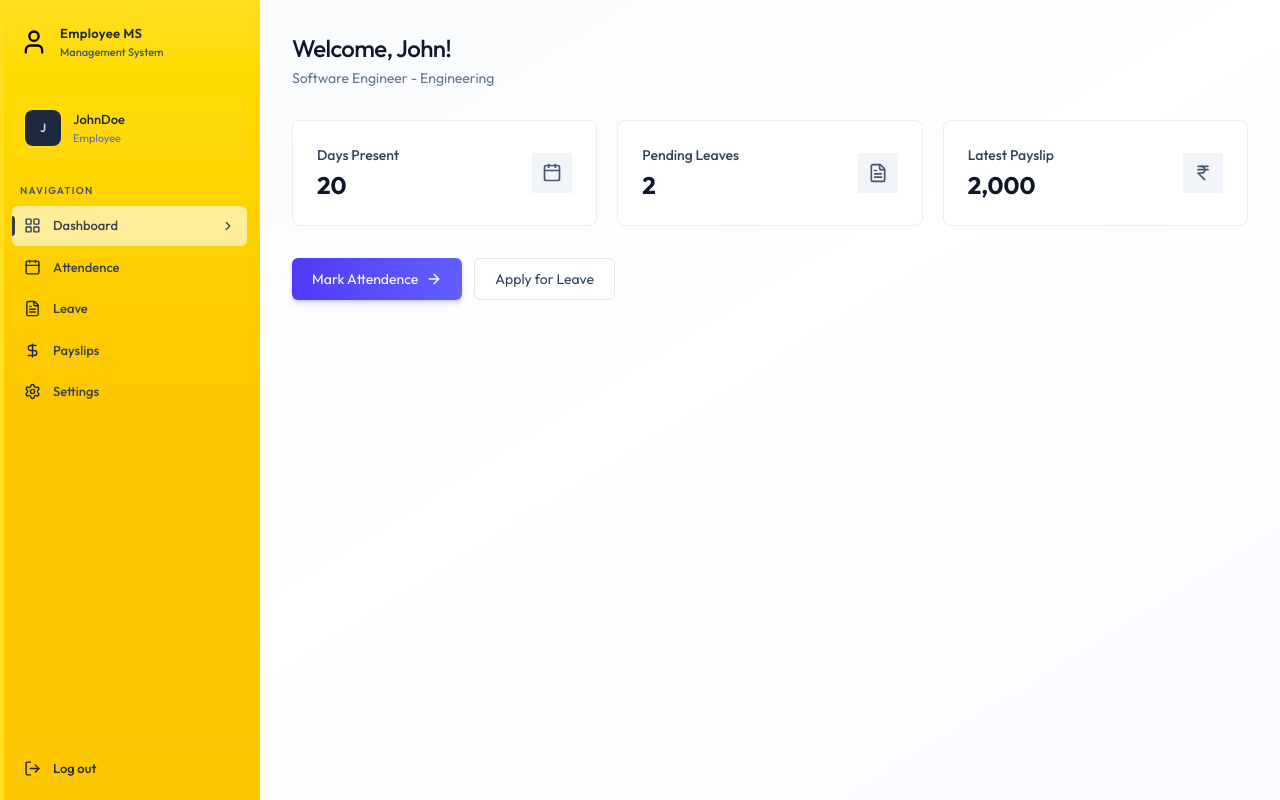
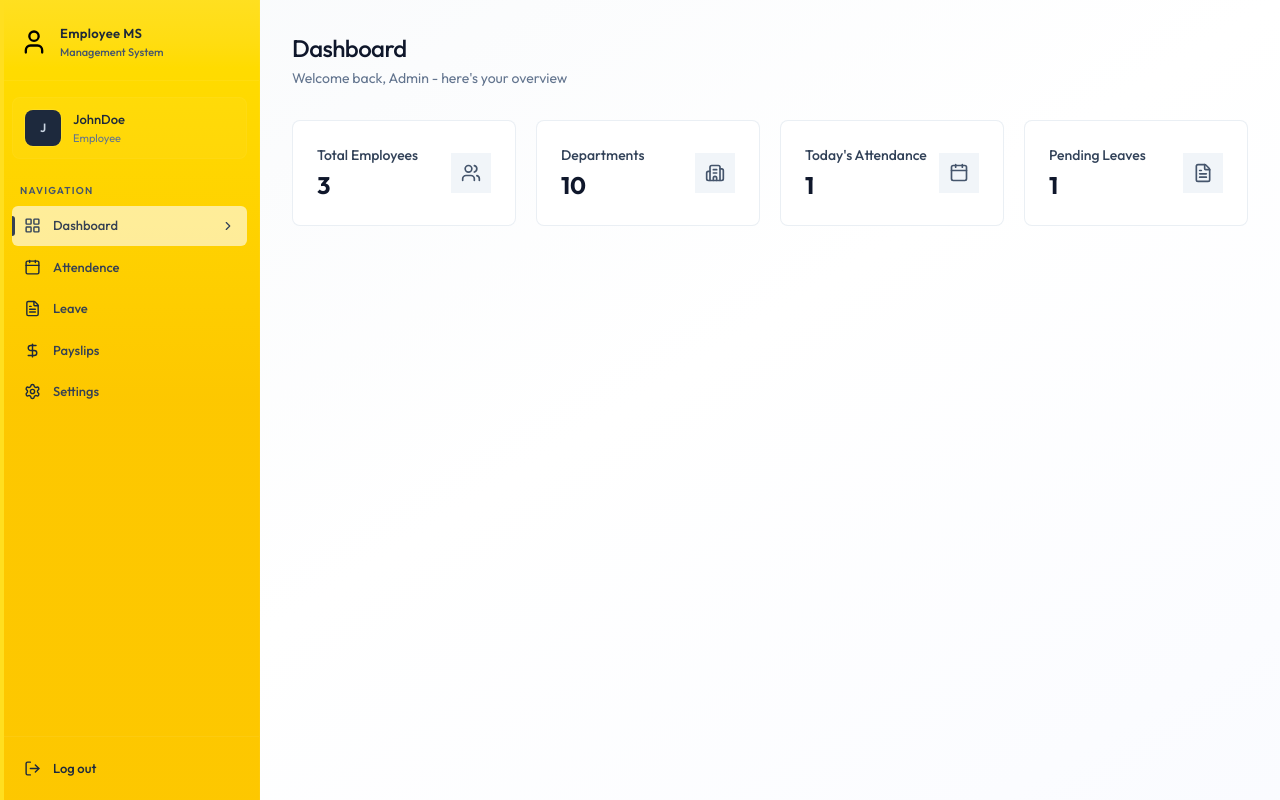
Before and after one commit to chaitanyanirmale/employee-management, a React (Vite) app in the folder client/: page /dashboard in a window 1280 px wide. Built offline with nearby package versions, Linux system fonts and the light colour scheme.

Commit message:
Admin Dashboard component added

```diff
--- a/client/src/pages/Dashboard.jsx
+++ b/client/src/pages/Dashboard.jsx
@@ -1,14 +1,15 @@
 import { useEffect, useState } from "react"
-import { dummyEmployeeDashboardData } from "../assets/assets";
+import { dummyAdminDashboardData, dummyEmployeeDashboardData } from "../assets/assets";
 import Loading from "../components/Loading";
 import EmployeeDashboard from "../components/EmployeeDashboard";
+import AdminDashboard from "../components/AdminDashboard";
 
 const Dashboard = () => {
   const [data, setData] = useState(null);
   const [loading, setLoading] = useState(true);
 
   useEffect(()=>{
-    setData(dummyEmployeeDashboardData);
+    setData(dummyAdminDashboardData);
     setTimeout(()=>{
       setLoading(false)
     }, 1000)
@@ -17,7 +18,7 @@ const Dashboard = () => {
   if(loading) return <Loading />
   if(!data) return <p className="text-center text-slate-500 py-12">Falied to load dashboard</p>
   if(data.role === "ADMIN"){
-    return <div>Admin Dashboard</div>
+    return <AdminDashboard data={data}/>
   }else{
     return <EmployeeDashboard data={data}/>
   }
```
